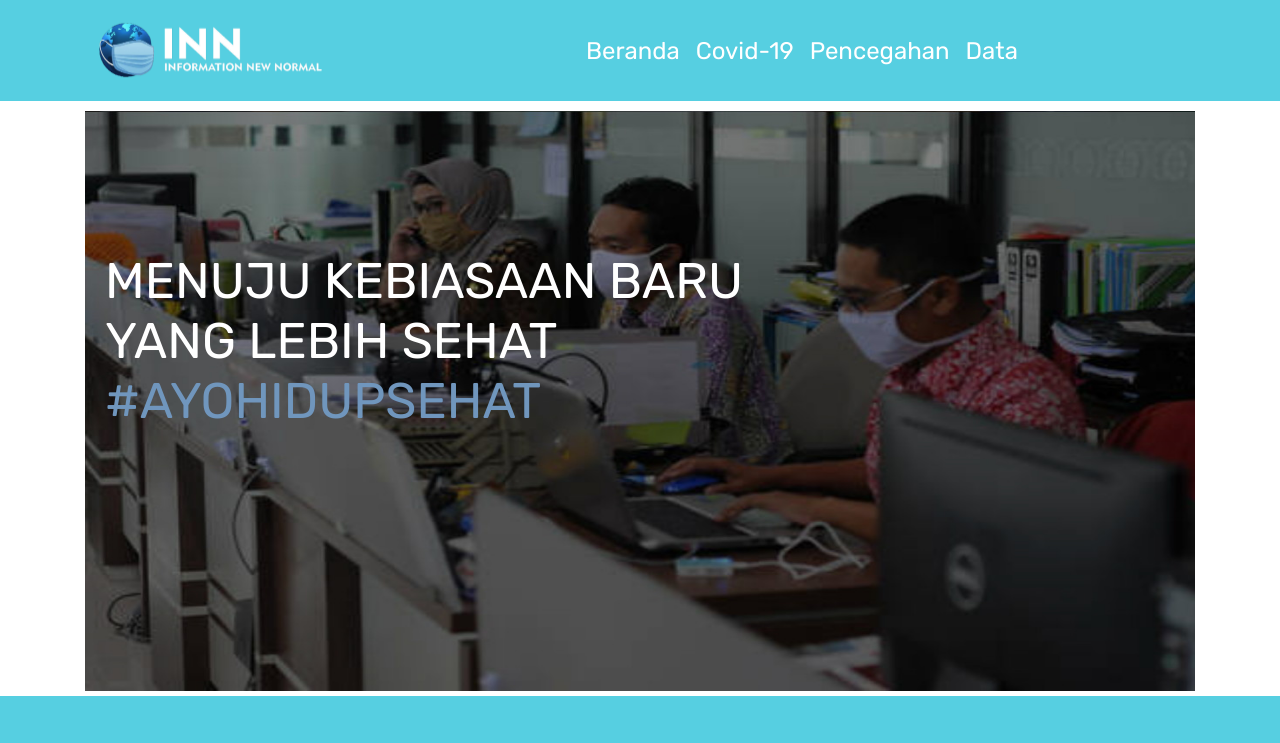
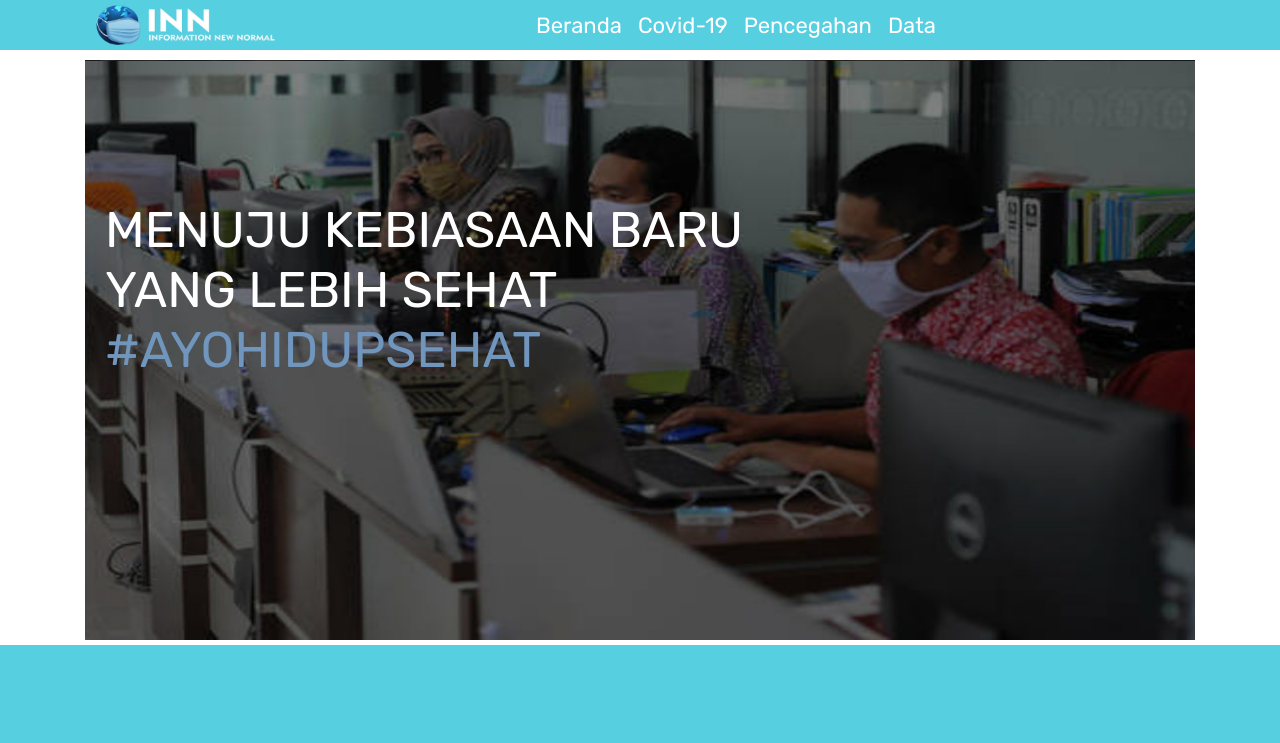
Before and after one commit to dessafri/lombaweb, a plain HTML site: page index.html in a window 1280 px wide. Shown: the top 743 px of the page. Drawn offline with nearby package versions, Linux system fonts and the light colour scheme.

Commit message:
update header

```diff
--- a/index.html
+++ b/index.html
@@ -20,7 +20,7 @@
     <nav class="navbar navbar-expand-lg navbar-light" style="background-color: #56CFE1;">
         <div class="container">
             <a class="navbar-brand" href="#">
-                <img src="img/logo.png" width="251" height="75" alt="logo" loading="lazy">
+                <img src="img/logo.png" width="201" height="55" alt="logo" loading="lazy">
             </a>
             <button class="navbar-toggler" type="button" data-toggle="collapse" data-target="#navbarNavAltMarkup"
                 aria-controls="navbarNavAltMarkup" aria-expanded="false" aria-label="Toggle navigation">
@@ -279,7 +279,8 @@
             autoplaySpeed: 1100,
             infinite: true,
             // arrows: false
-            arrows: false
+            arrows: false,
+            easing: 'swing'
         })
     </script>
 </body>
--- a/style.scss
+++ b/style.scss
@@ -14,11 +14,12 @@ $basecolor : #56CFE1;
 
 nav {
     max-width: 100%;
+    height: 50px;
 }
 
 #navbarNavAltMarkup {
     margin-left: 226px;
-    font-size: 24px;
+    font-size: 22px;
     font-weight: normal;
 }
 
```
Also changed, not shown: style.css, 1 other file.
